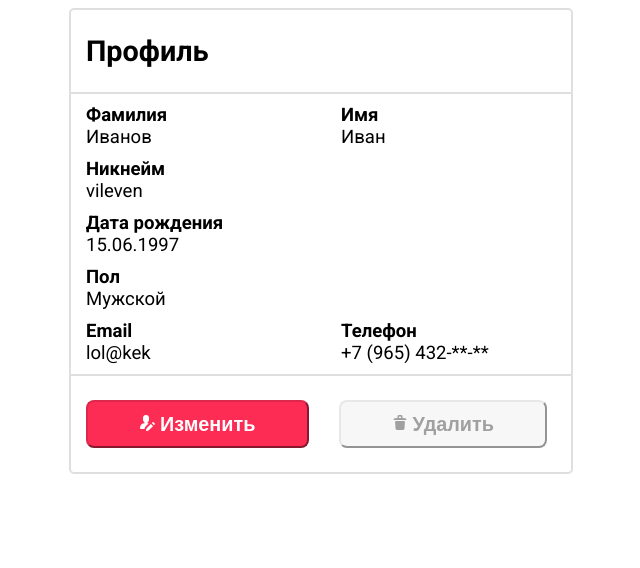
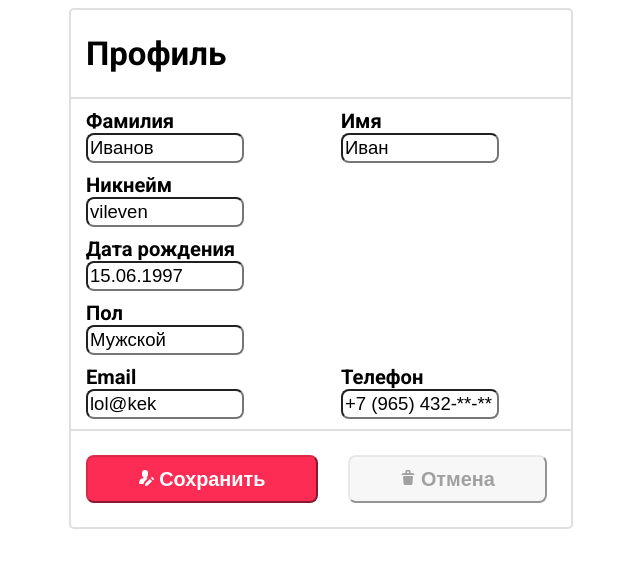
Before and after one commit to AntonOcean/frontend-deployment, a website: page public/profile.html in a window 1280 px wide. Both pictures are taken after a click on the button "Изменить". Shown: the whole page, without its empty margins (319-959 px from the left). Drawn offline with Linux system fonts and the light colour scheme.

Commit message:
Update profile.html with js

```diff
--- a/public/css/profile.css
+++ b/public/css/profile.css
@@ -25,7 +25,6 @@ icon {
     width: 90%;
     max-width: 500px;
     border: 2px solid #DFDFDF;
-
     margin: auto;
     display: flex;
     flex-direction: column;
@@ -33,7 +32,7 @@ icon {
 
 .profile__head {
     display: flex;
-
+    /*max-height: 300px;*/
     flex-grow: 1;
     border-bottom: 2px solid #DFDFDF;
     padding-bottom: 3vh;
@@ -43,7 +42,7 @@ icon {
 
 .profile__head h1 {
     margin: auto 0;
-    font-size: 1.8rem;
+    font-size: calc(.2vw + 1.8rem + .2vh);
 }
 
 .profile__body {
@@ -56,7 +55,7 @@ icon {
     grid-template-areas: "subname name" "nickname ." "birthday ." "sex ." "email phone";
     grid-gap: 10px;
 
-    font-size: calc(.2vw + 1rem);
+    font-size: calc(.2vw + 1rem + .2vh);
 
     flex-grow: 5;
 }
@@ -150,11 +149,23 @@ icon {
     cursor: pointer;
     max-height: 70px;
     min-height: 40px;
+    font-size: calc(.2vw + 1.8rem + .2vh);
 }
 
 .profile__body__description {
     display: block;
 }
+
+.profile__body__input {
+    max-width: 150px;
+    min-width: 50px;
+    border-radius: 8px;
+    height: 3vh;
+    min-height: 20px;
+    max-height: 40px;
+    font-size: calc(.2vw + 1rem);
+}
+
 
 .profile__body__title {
     display: block;
--- /dev/null
+++ b/public/js/profile.js
@@ -0,0 +1,43 @@
+let btnChange = document.getElementsByClassName("btn_change")[0];
+let btnDelete = document.getElementsByClassName("btn_delete")[0];
+
+function delay() {
+    return new Promise(resolve => setTimeout(resolve, 0));
+}
+
+async function delayedLog(item) {
+    await delay();
+
+    let currentInput = document.createElement('input');
+    currentInput.value = item.innerText;
+    currentInput.className = "profile__body__input";
+
+    item.replaceWith(currentInput);
+}
+
+async function processArray(array) {
+    // делаем "map" массива в промисы
+    const promises = [].map.call(array, delayedLog);
+    // ждем когда всё промисы будут выполнены
+    await Promise.all(promises);
+
+    // btnChange.lastElementChild.innerText = "Сохранить";
+
+}
+
+btnChange.addEventListener("click", function(e){
+
+    let profile = document.getElementsByClassName('profile')[0];
+
+    let formBody = document.createElement('form');
+    btnChange.lastElementChild.innerText = "Сохранить";
+    btnDelete.lastElementChild.innerText = "Отмена";
+
+    formBody.innerHTML = profile.innerHTML;
+    formBody.className = profile.className;
+    profile.replaceWith(formBody);
+
+    let inputs = document.getElementsByClassName('profile__body__description');
+    // Асинхронно заменять span на input
+    processArray(inputs);
+});
--- a/public/profile.html
+++ b/public/profile.html
@@ -109,4 +109,6 @@
 </main>
 
 </body>
+
+<script type="text/javascript" src="js/profile.js"></script>
 </html>
```
